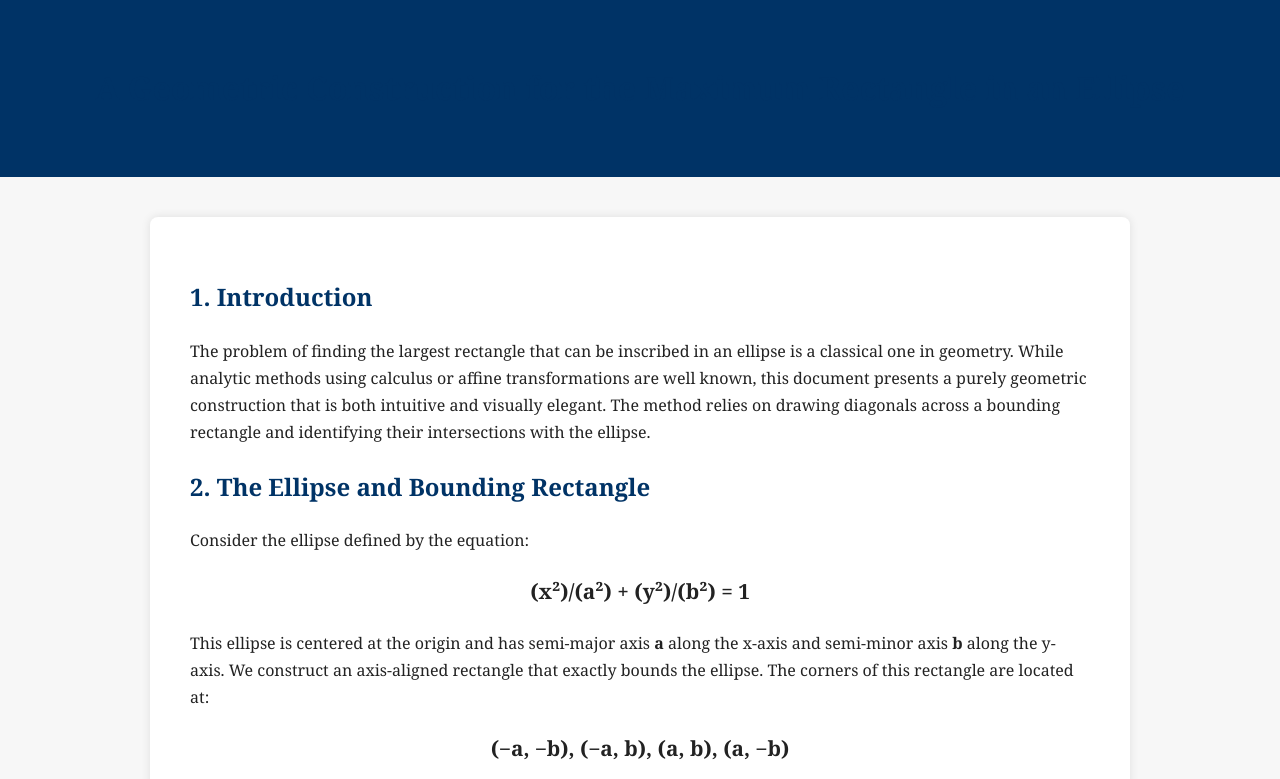
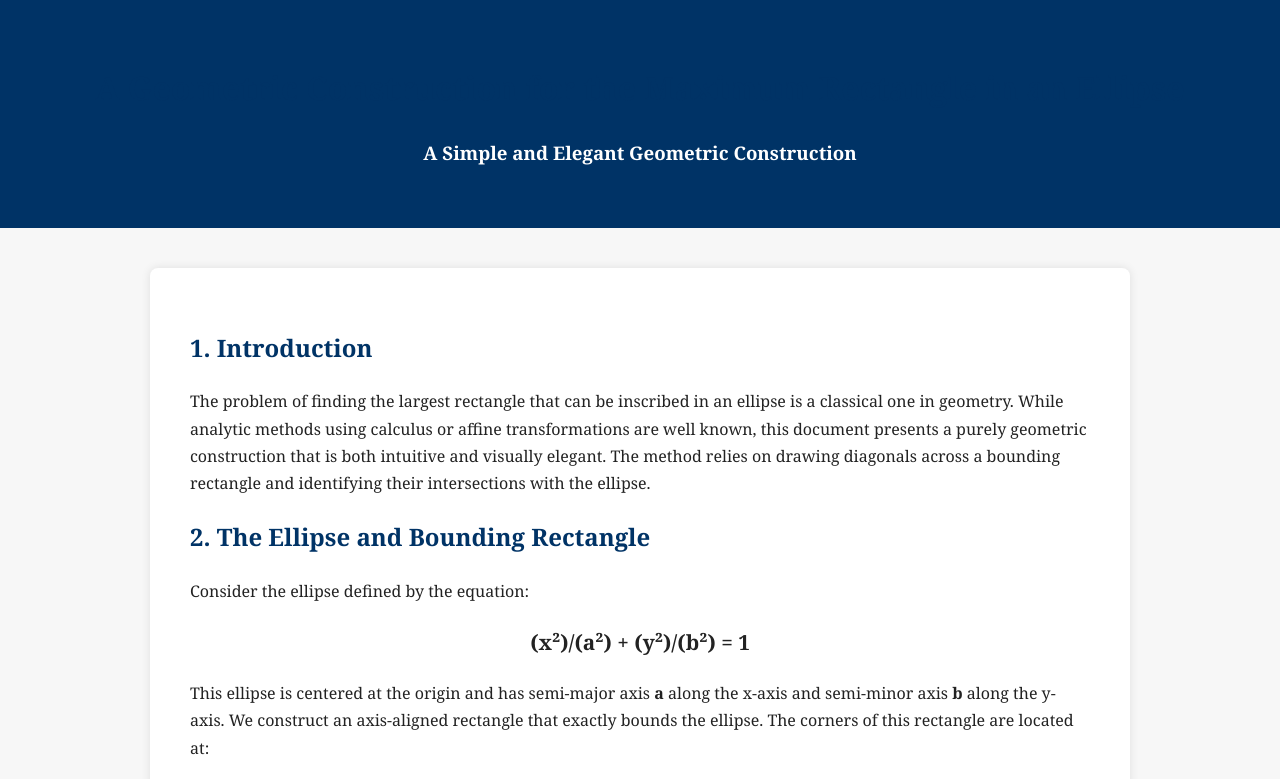
Before and after one commit to Hansph1957/Hansph1957.github.io, a plain HTML site: page index.html in a window 1280 px wide. Shown: the top 779 px of the page. Drawn offline with Linux system fonts and the light colour scheme.

Commit message:
Update index.html

```diff
--- a/index.html
+++ b/index.html
@@ -63,6 +63,7 @@
 
 <header>
     <h1>A Geometric Construction for the Maximum Rectangle in an Ellipse</h1>
+    <h3>A Simple and Elegant Geometric Construction</h3>
 </header>
 
 <main>
```
